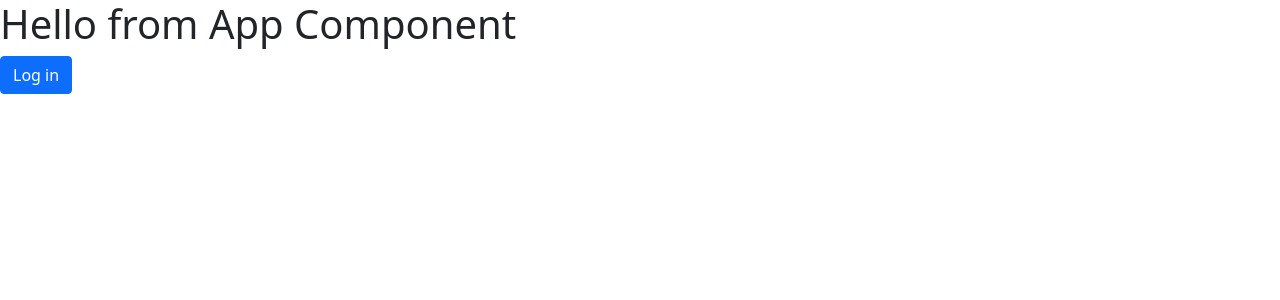
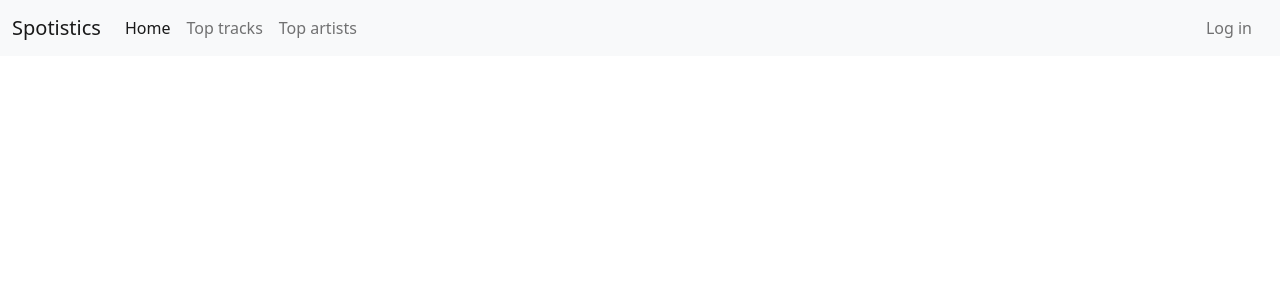
Before and after one commit to wellthatsit/Spotistics, an Angular app in the folder SpotisticalAngular/: page / in a window 1280 px wide. Shown: the top 300 px of the page. Built offline with nearby package versions, Linux system fonts and the light colour scheme.

Commit message:
Navbar added.

```diff
--- a/SpotisticalAngular/src/app/app.component.html
+++ b/SpotisticalAngular/src/app/app.component.html
@@ -1,15 +1,68 @@
-<h1>Hello from App Component</h1>
+<div *ngIf="loginInProgress===false">
 
-<div *ngIf="loginInProgress===false">
-    <div *ngIf="loggedIn===false">
-        <button class="btn btn-primary" (click)="logIn()">Log in</button>
-    </div>
+    <!-- <nav class="navbar navbar-expand-lg navbar-light bg-light">
+        <div class="container-fluid d-flex">
+          <a class="navbar-brand" routerLink="/">Navbar</a>
+          <button class="navbar-toggler" type="button" data-bs-toggle="collapse" data-bs-target="#navbarNav" aria-controls="navbarNav" aria-expanded="false" aria-label="Toggle navigation">
+            <span class="navbar-toggler-icon"></span>
+          </button>
+          <div class="collapse navbar-collapse" id="navbarNav">
+            <ul class="navbar-nav">
+              <li class="nav-item">
+                <a class="nav-link active" aria-current="page" routerLink="/">Home</a>
+              </li>
+              <li class="nav-item">
+                <a class="nav-link" >Top tracks</a>
+              </li>
+              <li class="nav-item">
+                <a class="nav-link" >Top artists</a>
+              </li>
+              <div class="me-2">
+                <li class="nav-item">
+                    <a *ngIf="loggedIn===true" class="nav-link" (click)="logOut();">Log out</a>
+                  </li>
+              </div>
+              <li class="nav-item d-flex">
+                <a *ngIf="loggedIn===false" class="nav-link me-2" (click)="logIn();">Log in</a>
+              </li>
+            </ul>
+          </div>
+        </div>
+      </nav> -->
 
-    <div *ngIf="loggedIn===true">
-        <button class="btn btn-primary" (click)="logOut()">Log out</button>
-    </div>
+      <nav class="navbar navbar-expand-lg navbar-light bg-light">
+        <div class="container-fluid">
+          <a class="navbar-brand" routerLink="/">Spotistics</a>
+          <button class="navbar-toggler" type="button" data-bs-toggle="collapse" data-bs-target="#navbarSupportedContent" aria-controls="navbarSupportedContent" aria-expanded="false" aria-label="Toggle navigation">
+            <span class="navbar-toggler-icon"></span>
+          </button>
+          <div class="collapse navbar-collapse" id="navbarSupportedContent">
+            <ul class="navbar-nav me-auto mb-2 mb-lg-0">
+              <li class="nav-item">
+                <a class="nav-link active" aria-current="page" routerLink="/">Home</a>
+              </li>
+              <li class="nav-item">
+                <a class="nav-link">Top tracks</a>
+              </li>
+              <li class="nav-item">
+                <a class="nav-link">Top artists</a>
+              </li>
+            </ul>
+            <ul class="navbar-nav">
+                <li class="nav-item">
+                    <a *ngIf="loggedIn===false" class="navbar-nav nav-item d-flex me-2 nav-link me-2 cursor-pointer" href="" (click)="logIn();">Log in</a>
+                </li>
+                <li class="nav-item">
+                    <a *ngIf="loggedIn===true" class="d-flex me-2 nav-link cursor-pointer" (click)="logOut()" >Log out</a>
+                </li>
+
+                <!-- <a *ngIf="loggedIn===false" class="navbar-nav nav-item d-flex me-2 nav-link me-2" (click)="logIn();">Log in</a> -->
+            </ul>
+
+          </div>
+        </div>
+      </nav>
+
 </div>
 
-
-
 <router-outlet></router-outlet>
--- a/SpotisticalAngular/src/app/login/login.component.html
+++ b/SpotisticalAngular/src/app/login/login.component.html
@@ -1 +1 @@
-<h1>Logged in... redirecting</h1>
+<p>Redirecting...</p>
--- a/SpotisticalAngular/src/styles.css
+++ b/SpotisticalAngular/src/styles.css
@@ -1 +1,5 @@
 /* You can add global styles to this file, and also import other style files */
+
+.cursor-pointer{
+    cursor: pointer;
+  }
```
